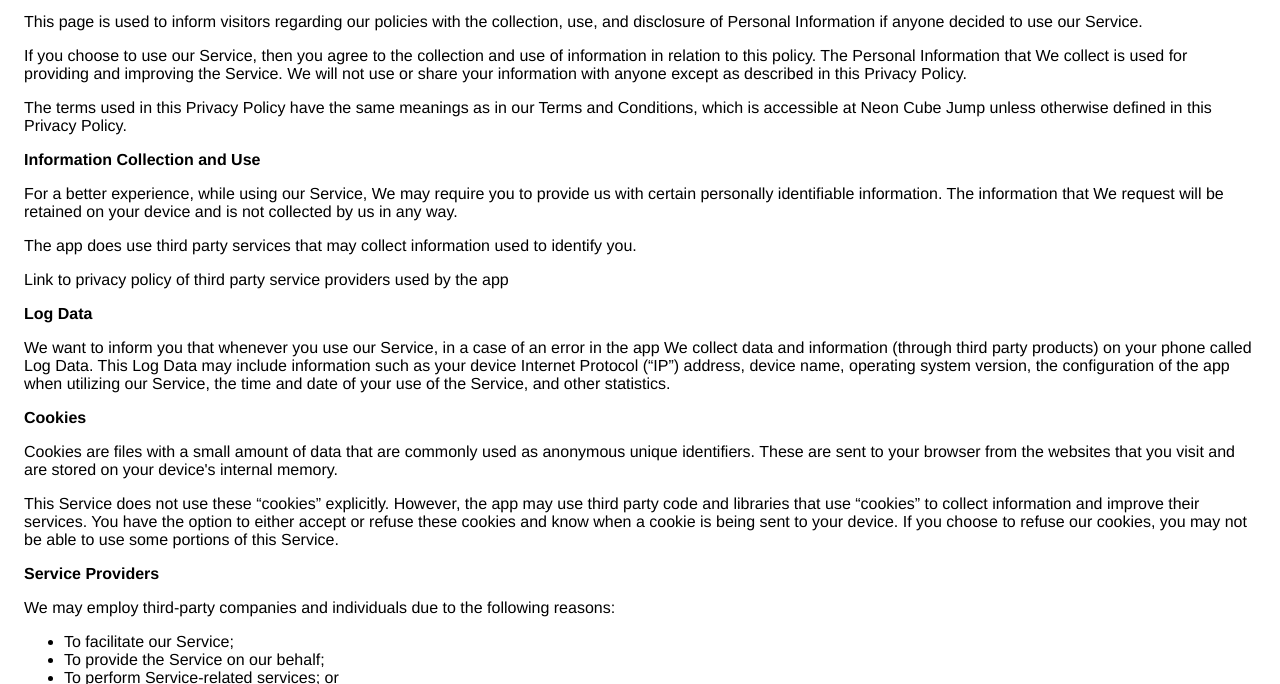
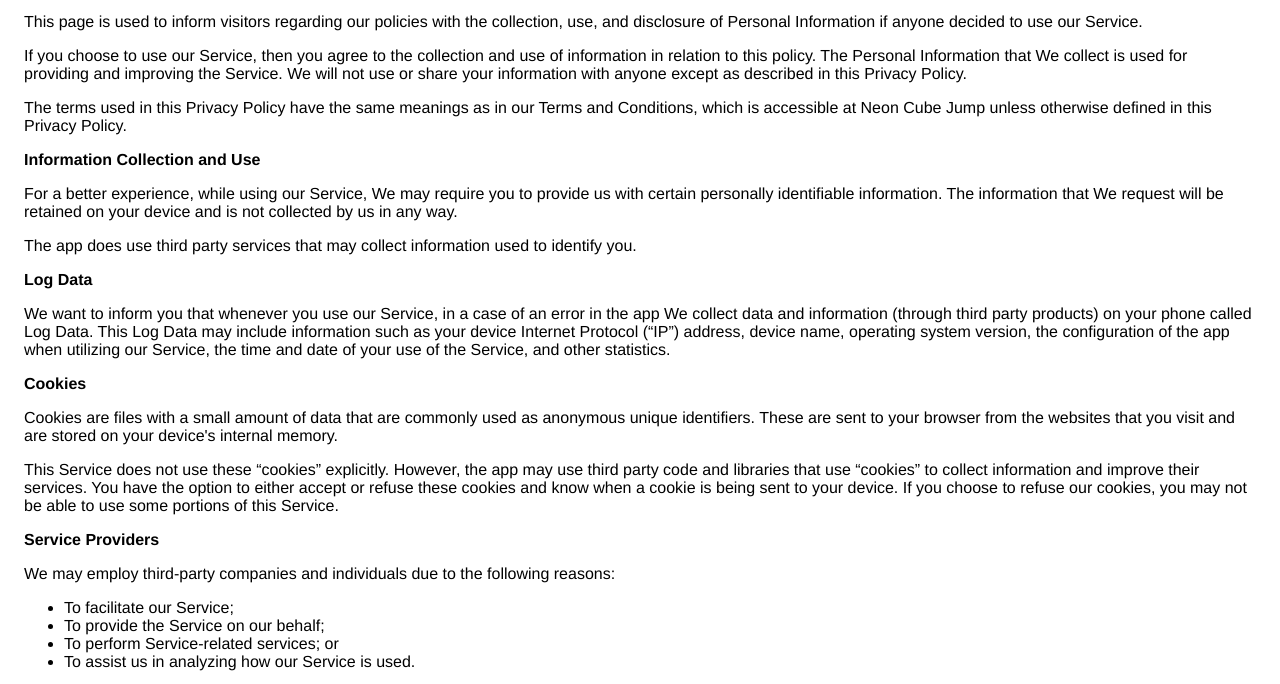
Before and after one commit to Kiritosi4/kv4privacy.github.io, a plain HTML site: page index.html in a window 1280 px wide. Shown: the part 113-797 px from the top of the page. Drawn offline with Linux system fonts and the light colour scheme.

Commit message:
Update index.html

```diff
--- a/index.html
+++ b/index.html
@@ -39,10 +39,8 @@
                   </p> <p>
                     The app does use third party services that may collect
                     information used to identify you.
-                  </p> <div><p>
-                      Link to privacy policy of third party service providers
-                      used by the app
-                    </p></div> <p><strong>Log Data</strong></p> <p>
+                  </p>
+                    <p><strong>Log Data</strong></p> <p>
                     We want to inform you that whenever
                     you use our Service, in a case of an error in the
                     app We collect data and information (through third
```
